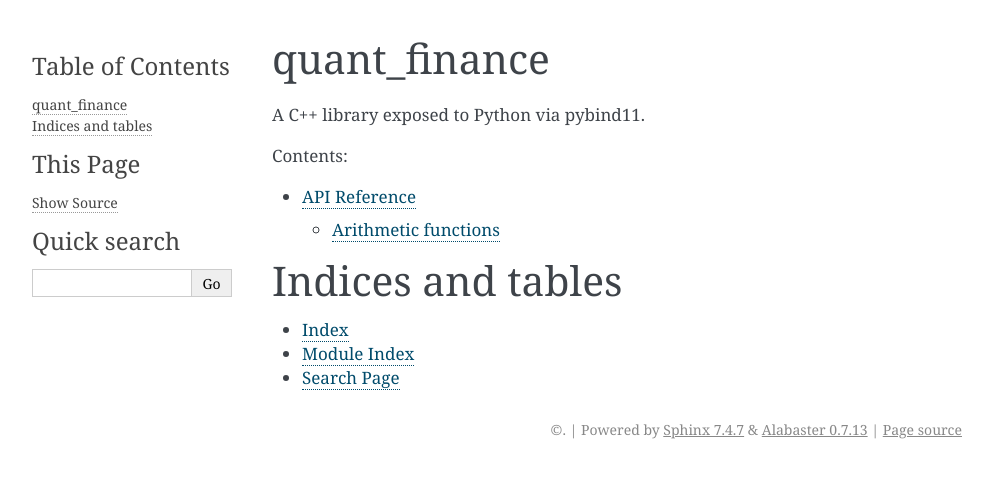
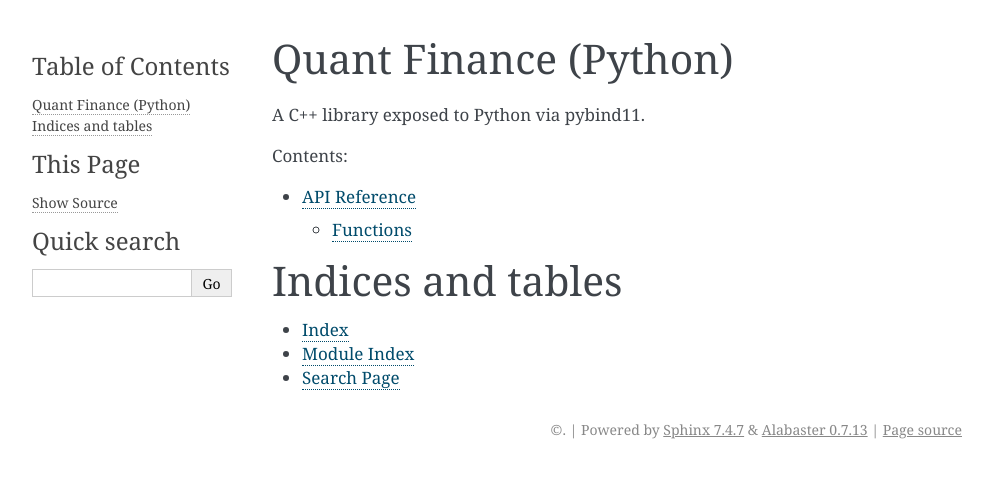
Before and after one commit to sreea05/quant-finance, a Sphinx documentation site: the page built from python/docs/index.rst, in a window 1280 px wide. Shown: the top 478 px of the page, without its empty margins (148-1141 px from the left). Built offline with Sphinx 7.4.7, drawn with Linux system fonts in a browser that asks for light colours.

Commit message:
Fix docs

```diff
--- a/cpp/docs/api.rst
+++ b/cpp/docs/api.rst
@@ -1,8 +1,8 @@
 API Reference
 =============
 
-quant_finance namespace
+qf namespace
 ------------------
 
-.. doxygennamespace:: quant_finance
+.. doxygennamespace:: qf
    :members:
--- a/cpp/docs/conf.py
+++ b/cpp/docs/conf.py
@@ -3,7 +3,7 @@
 # Breathe bridges Doxygen XML output into Sphinx so that C++ docs
 # are rendered with the same tooling as the Python docs.
 
-project = "quant_finance (C++)"
+project = "Quant Finance (C++)"
 author = "sreea05"
 
 extensions = [
--- a/cpp/docs/index.rst
+++ b/cpp/docs/index.rst
@@ -1,5 +1,5 @@
-quant_finance (C++)
-==============
+Quant Finance (C++)
+===================
 
 C++ core arithmetic library documented with Doxygen and exposed via Sphinx
 using the `Breathe <https://breathe.readthedocs.io/>`_ extension.
--- a/python/docs/conf.py
+++ b/python/docs/conf.py
@@ -10,7 +10,7 @@
 sys.path.insert(0, os.path.abspath("../src"))
 
 # -- Project information -----------------------------------------------------
-project = "quant_finance"
+project = "Quant Finance (Python)"
 author = "sreea05"
 
 # -- General configuration ---------------------------------------------------
--- a/python/docs/index.rst
+++ b/python/docs/index.rst
@@ -1,5 +1,5 @@
-quant_finance
-========
+Quant Finance (Python)
+======================
 
 A C++ library exposed to Python via pybind11.
 
```
Also changed, not shown: python/docs/api.rst (+3 -9 lines).
